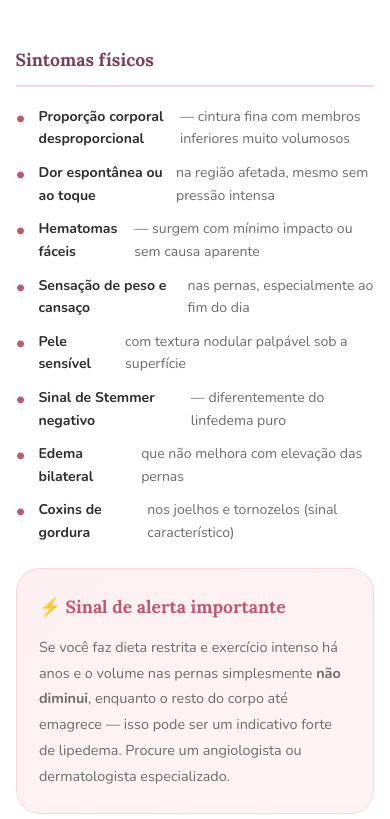
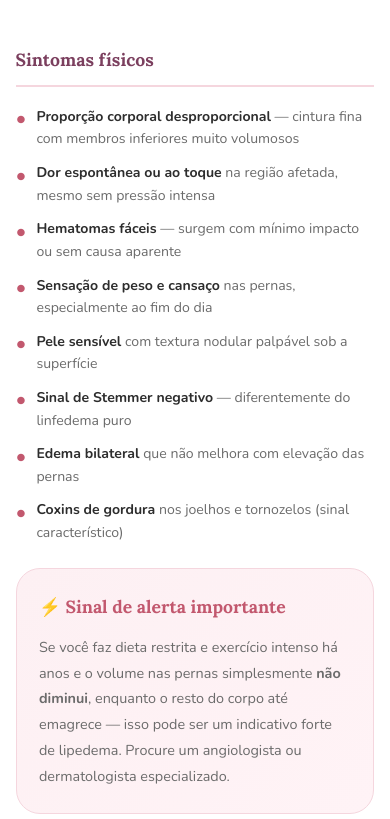
Before and after one commit to dlinhares90/milenipersonal, a plain HTML site: page index.html in a window 390 px wide. Shown: the part 7065-7884 px from the top of the page. Drawn offline with nearby package versions, Linux system fonts and the light colour scheme.

Commit message:
Fix mobile layout of symptom lists
O display:flex no <li> tornava o <strong> um flex item separado do texto
que vinha depois, criando duas colunas com gap visível no mobile. Troca
por position:relative + ::before absoluto, mantendo o conteúdo em fluxo
inline normal.

```diff
--- a/index.html
+++ b/index.html
@@ -319,12 +319,14 @@
     }
     .symptom-list { list-style: none; display: flex; flex-direction: column; gap: .7rem; }
     .symptom-list li {
-      display: flex; align-items: flex-start; gap: .8rem;
+      position: relative;
+      padding-left: 1.3rem;
       font-size: .94rem; color: var(--gray); line-height: 1.6;
     }
     .symptom-list li::before {
       content: '•'; color: var(--rose);
-      font-size: 1.2rem; line-height: 1.3; flex-shrink: 0;
+      font-size: 1.3rem; line-height: 1;
+      position: absolute; left: 0; top: .15rem;
     }
     .symptom-list li strong { color: var(--charcoal); }
     .alert-card {
```
